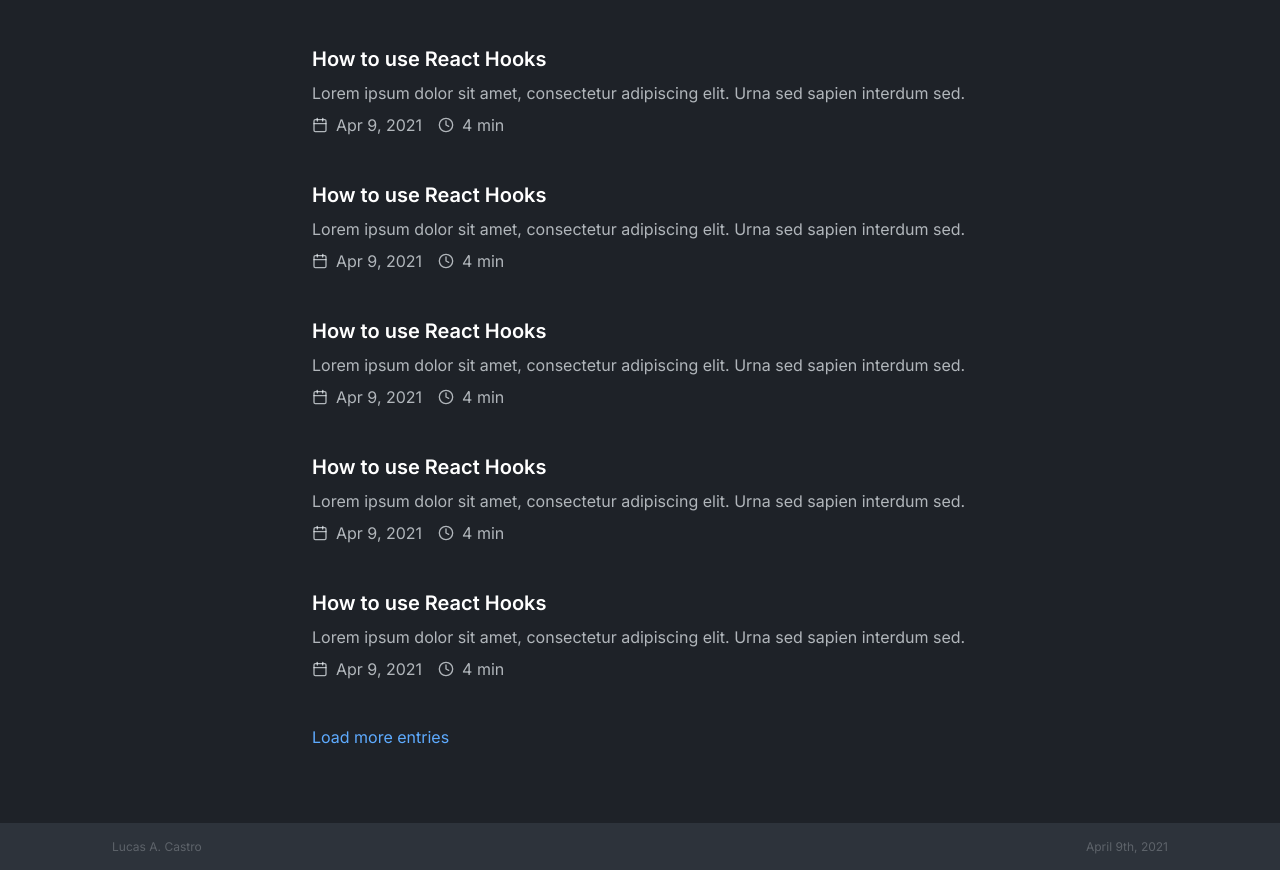
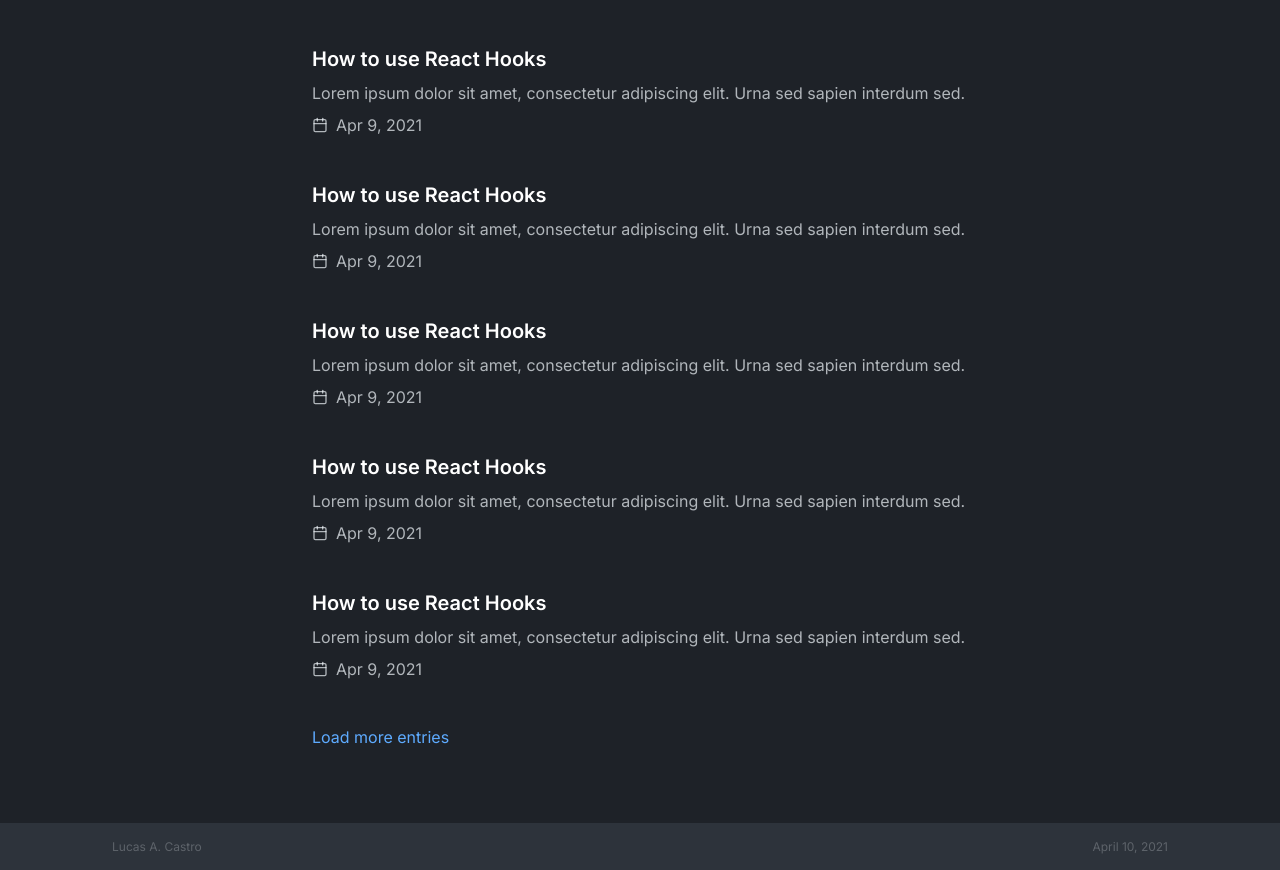
Before and after one commit to lucasamonrc/v1, a Next.js app: page /journal in a window 1280 px wide. Shown: the part 928-1798 px from the top of the page. Built offline with nearby package versions, Linux system fonts and the light colour scheme.

Commit message:
feature: format dates in homepage

```diff
--- a/src/components/Footer.tsx
+++ b/src/components/Footer.tsx
@@ -1,11 +1,12 @@
 import common from '../styles/common.module.scss';
+import { formatDate } from '../utils/formatDate';
 
 export default function Footer() {
   return (
     <footer>
       <div className={common.container}>
         <p>Lucas A. Castro</p>
-        <time>April 9th, 2021</time>
+        <time>{formatDate(new Date())}</time>
       </div>
     </footer>
   );
--- a/src/components/JournalEntry.tsx
+++ b/src/components/JournalEntry.tsx
@@ -1,5 +1,5 @@
 import Link from 'next/link';
-import { FiCalendar, FiClock } from 'react-icons/fi';
+import { FiCalendar } from 'react-icons/fi';
 
 import styles from '../styles/components/journalEntry.module.scss';
 
@@ -8,10 +8,9 @@
   title: string;
   summary: string;
   publicationDate: string;
-  readingTime: string;
 }
 
-export default function JournalEntry({ title, summary, publicationDate, readingTime, slug = '' }: JournalEntryProps) {
+export default function JournalEntry({ title, summary, publicationDate, slug = '' }: JournalEntryProps) {
   return (
     <article className={styles.journal}>
       <Link href={slug}><a><h2>{title}</h2></a></Link>
@@ -21,10 +20,6 @@
           <FiCalendar size={16}/>
           {publicationDate}
         </time>
-        <time>
-          <FiClock size={16}/>
-          {readingTime} min
-        </time>
       </div>
     </article>
   );
--- a/src/pages/index.tsx
+++ b/src/pages/index.tsx
@@ -9,6 +9,7 @@
 
 import common from '../styles/common.module.scss';
 import styles from '../styles/pages/home.module.scss';
+import { formatDate } from '../utils/formatDate';
 
 
 
@@ -63,8 +64,7 @@
               slug={entry.uid}
               title={entry.data.title}
               summary={entry.data.summary}
-              publicationDate={entry.publicationDate}
-              readingTime='4'
+              publicationDate={formatDate(new Date(entry.publicationDate))}
             />
           ))}
 
@@ -118,8 +118,6 @@
     data: project.data,
   }));
 
-  console.log(entries);
-
   return {
     props: {
       entries,
--- /dev/null
+++ b/src/utils/formatDate.ts
@@ -0,0 +1,7 @@
+export function formatDate(date: Date): string {
+  return date.toLocaleDateString('en-US', {
+    day: '2-digit',
+    month: 'long',
+    year: 'numeric'
+  });
+}
```
